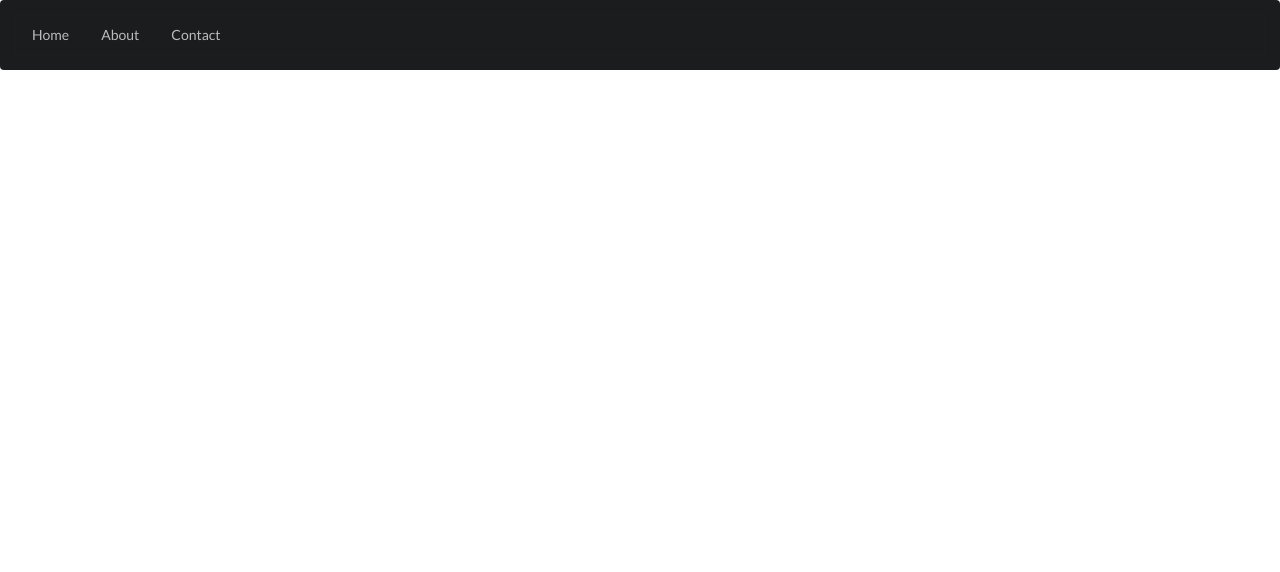
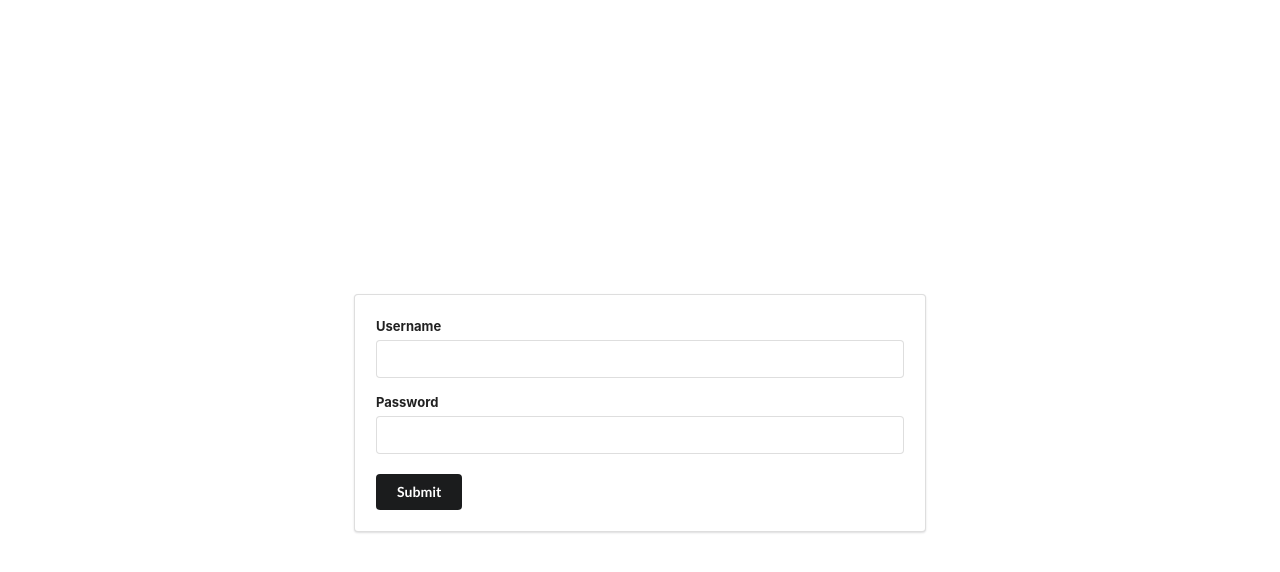
Before and after one commit to KaneMJ/mjk-website, a React (Create React App) app: page /login in a window 1280 px wide. Shown: the top 572 px of the page. Built offline with nearby package versions, Linux system fonts and the light colour scheme.

Commit message:
made many additional changes

```diff
--- a/src/App.js
+++ b/src/App.js
@@ -1,20 +1,22 @@
-import React from 'react'
-import Home from './components/Home'
-import About from './components/About'
-import Navbar from './components/Navbar'
-import Contact from './components/Contact'
-import { BrowserRouter, Route } from 'react-router-dom'
+import React from "react";
+import Home from "./components/Home";
+import About from "./components/About";
+import Contact from "./components/Contact";
+import Chat from "./components/Chat/Chat";
+import Login from "./components/Login/Login";
+import { BrowserRouter, Route } from "react-router-dom";
 
 function App() {
   return (
-    <BrowserRouter>
-      <div className="App">
-        <Navbar />
-        <Route exact path='/' component={Home} />
-        <Route path='/about' component={About} />
-        <Route path='/contact' component={Contact} />
-      </div>
-    </BrowserRouter>
+    <div className="App">
+      <BrowserRouter>
+        <Route path="/login" component={Login} />
+        <Route exact path="/" component={Home} />
+        <Route path="/chat" component={Chat} />
+        <Route path="/about" component={About} />
+        <Route path="/contact" component={Contact} />
+      </BrowserRouter>
+    </div>
   );
 }
 
--- a/src/components/About.js
+++ b/src/components/About.js
@@ -1,14 +1,22 @@
-import React from 'react'
+import React, { Fragment } from "react";
+import Navbar from "./Navbar";
 
 const About = () => {
   return (
-    <div style={{ marginTop: '20px' }} className='ui very padded container'>
-      <h3 className='center'>About</h3>
-      <div className="ui segment">
-        <p>This is my about page. Right now I am still working on it. I would appreciate if you took that into consideration when you looked at it.</p>
+    <Fragment>
+      <Navbar />
+      <div style={{ marginTop: "20px" }} className="ui very padded container">
+        <h3 className="center">About</h3>
+        <div className="ui segment">
+          <p>
+            This is my About page. Right now I am still working on it. I would
+            appreciate if you took that into consideration when you looked at
+            it.
+          </p>
+        </div>
       </div>
-    </div>
-  )
-}
+    </Fragment>
+  );
+};
 
 export default About;
--- /dev/null
+++ b/src/components/Chat/Chat.js
@@ -0,0 +1,35 @@
+import React, { Component, Fragment } from "react";
+import Navbar from '../Navbar'
+
+class Chat extends Component {
+  handleChange = e => {
+    console.log("Hey we are here", e);
+  };
+
+  render() {
+    return (
+      <Fragment>
+        <Navbar />
+        <div style={{ marginTop: "20px" }} className="ui very padded container">
+          <h3 className="center">Chat</h3>
+          <div
+            className="ui segment"
+            style={{ height: "calc(100vh - 300px)" }}
+          ></div>
+          <div class="ui action input" style={{ width: "100%" }}>
+            <input
+              type="text"
+              placeholder="Message..."
+              onChange={e => {
+                this.handleChange(e);
+              }}
+            />
+            <button class="ui primary button">Send</button>
+          </div>
+        </div>
+      </Fragment>
+    );
+  }
+}
+
+export default Chat;
--- a/src/components/Contact.js
+++ b/src/components/Contact.js
@@ -1,15 +1,22 @@
-import React from 'react'
+import React, { Fragment } from "react";
+import Navbar from "./Navbar";
 
-const Contact = (props) => {
-  console.log(props)
+const Contact = props => {
   return (
-    <div style={{ marginTop: '20px' }} className='ui very padded container'>
-      <h3 className='center'>Contact</h3>
-      <div className="ui segment">
-        <p>This is my Contact page. Right now I am still working on it. I would appreciate if you took that into consideration when you looked at it.</p>
+    <Fragment>
+      <Navbar />
+      <div style={{ marginTop: "20px" }} className="ui very padded container">
+        <h3 className="center">Contact</h3>
+        <div className="ui segment">
+          <p>
+            This is my Contact page. Right now I am still working on it. I would
+            appreciate if you took that into consideration when you looked at
+            it.
+          </p>
+        </div>
       </div>
-    </div>
-  )
-}
+    </Fragment>
+  );
+};
 
 export default Contact;
--- a/src/components/Home.js
+++ b/src/components/Home.js
@@ -1,14 +1,22 @@
-import React from 'react'
+import React, { Fragment } from "react";
+import Navbar from "./Navbar";
 
 const Home = () => {
   return (
-    <div style={{ marginTop: '20px' }} className='ui very padded container'>
-      <h3 className='center'>Home</h3>
-      <div className="ui segment">
-        <p>This is my homepage. Right now I am still working on it. I would appreciate if you took that into consideration when you looked at it.</p>
+    <Fragment>
+      <Navbar />
+      <div style={{ marginTop: "20px" }} className="ui very padded container">
+        <h3 className="center">Home</h3>
+        <div className="ui segment">
+          <p>
+            This is my homepage. Right now I am still working on it. I would
+            appreciate if you took that into consideration when you looked at
+            it.
+          </p>
+        </div>
       </div>
-    </div>
-  )
-}
+    </Fragment>
+  );
+};
 
 export default Home;
--- /dev/null
+++ b/src/components/Login/Login.js
@@ -0,0 +1,52 @@
+import React, { Component } from "react";
+
+class Login extends Component {
+  state = {
+    username: "",
+    password: ""
+  };
+
+  handleChange = e => {
+    console.log("Hey we are here", e.target.name);
+    this.setState({ [e.target.name]: e.target.value });
+  };
+
+  render() {
+    return (
+      <div className="ui fluid container">
+        <div
+          className="ui one column stackable centered page grid"
+          style={{ marginTop: "35vh" }}
+        >
+          <div className="column" style={{ maxWidth: 600 }}>
+            <div className='ui padded segment'>
+            <div className="ui form">
+              <div className="field">
+                <label>Username</label>
+                <input
+                  value={this.state.username}
+                  onChange={e => this.handleChange(e)}
+                  type="text"
+                  name="username"
+                />
+              </div>
+              <div className="field">
+                <label>Password</label>
+                <input
+                  value={this.state.password}
+                  onChange={e => this.handleChange(e)}
+                  type="password"
+                  name="password"
+                />
+              </div>
+            </div>
+            <div className="ui submit black button" style={{marginTop: '20px'}}>Submit</div>
+            </div>
+          </div>
+        </div>
+      </div>
+    );
+  }
+}
+
+export default Login;
--- a/src/components/Navbar.js
+++ b/src/components/Navbar.js
@@ -7,13 +7,16 @@ const Navbar = (props) => {
       <div className='ui inverted secondary pointing menu'>
         <NavLink exact to='/' className='item' >
           Home
-      </NavLink>
+        </NavLink>
+        <NavLink to='/chat' className='item'>
+          Chat
+        </NavLink>
         <NavLink to='/about' className='item'>
           About
-      </NavLink>
+        </NavLink>
         <NavLink to='/contact' className='item'>
           Contact
-      </NavLink>
+        </NavLink>
       </div>
     </div>
   )
```
